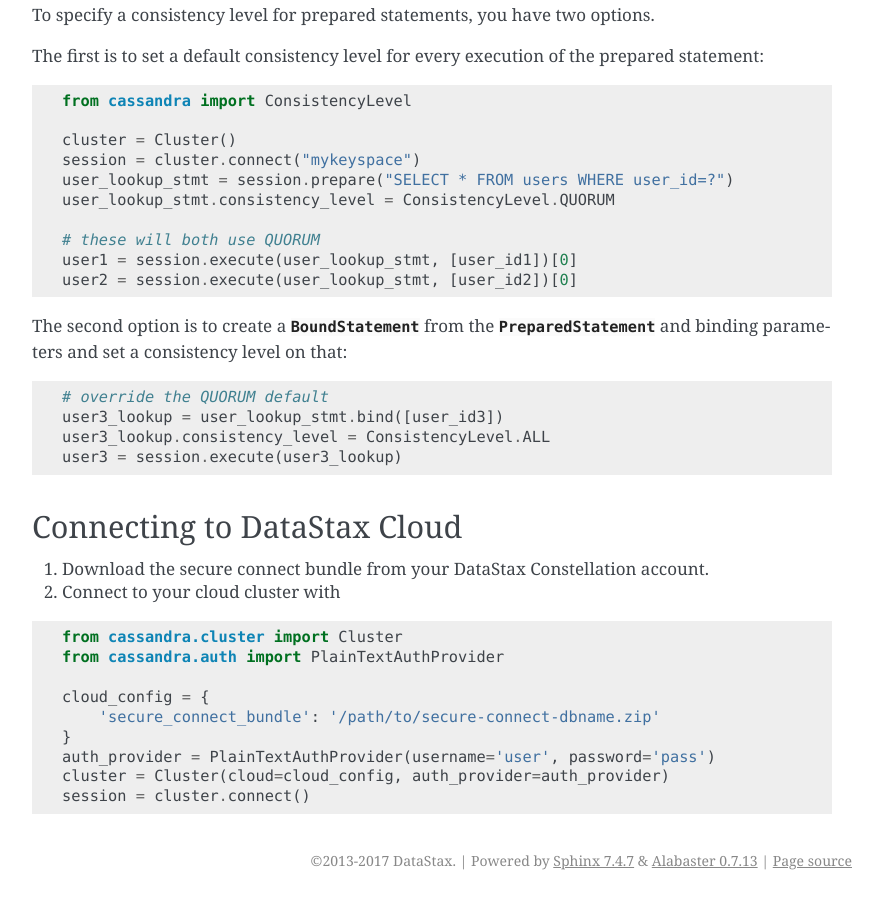
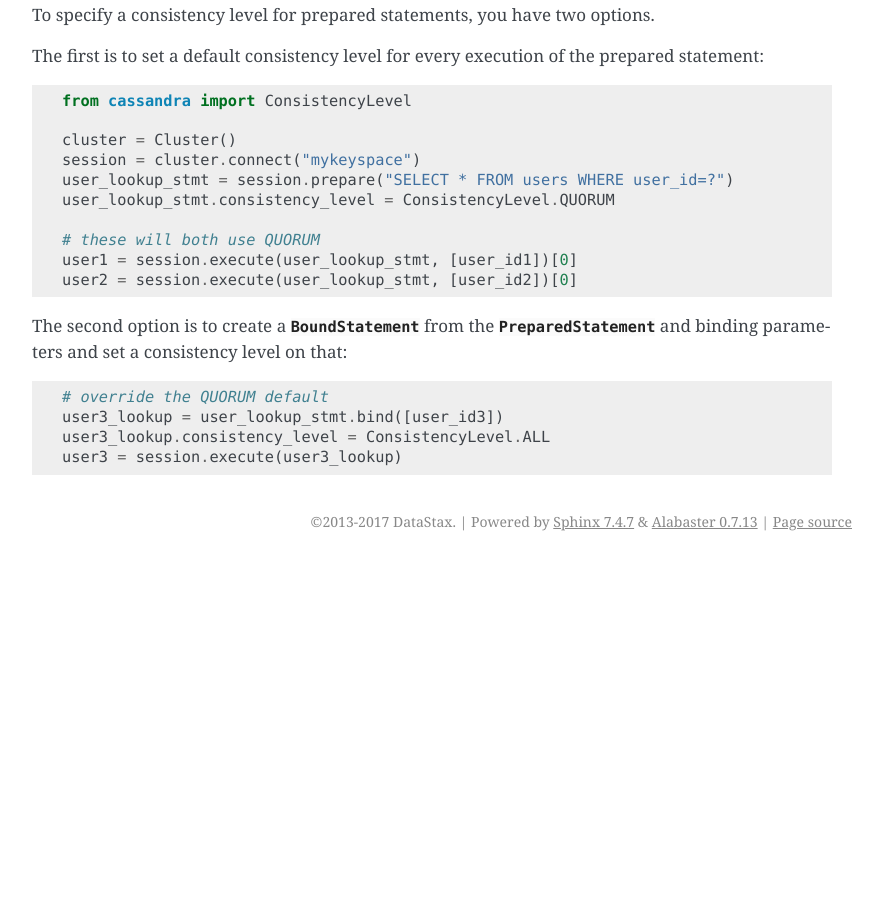
Before and after one commit to datastax/python-driver, a Sphinx documentation site: the page built from docs/getting_started.rst, in a window 1280 px wide and 900 px high, scrolled down 6750 px. Shown: the whole window, without its empty margins (258-1141 px from the left). Built offline with Sphinx 7.4.7, drawn with Linux system fonts in a browser that asks for light colours; pages that are not in the unit, such as notebooks, are missing from menus; the version number could not be read and is left out; after the commit the page ends 7311 px from its top, so only the background shows below that; some of the changed text lies outside the part shown.

Commit message:
Add a cloud page to documentation (#13)

```diff
--- a/docs/getting_started.rst
+++ b/docs/getting_started.rst
@@ -403,20 +403,3 @@
     user3_lookup = user_lookup_stmt.bind([user_id3])
     user3_lookup.consistency_level = ConsistencyLevel.ALL
     user3 = session.execute(user3_lookup)
-
-Connecting to DataStax Cloud
-----------------------------
-1. Download the secure connect bundle from your DataStax Constellation account.
-2. Connect to your cloud cluster with
-
-.. code-block:: python
-
-    from cassandra.cluster import Cluster
-    from cassandra.auth import PlainTextAuthProvider
-
-    cloud_config = {
-        'secure_connect_bundle': '/path/to/secure-connect-dbname.zip'
-    }
-    auth_provider = PlainTextAuthProvider(username='user', password='pass')
-    cluster = Cluster(cloud=cloud_config, auth_provider=auth_provider)
-    session = cluster.connect()
--- a/docs/index.rst
+++ b/docs/index.rst
@@ -50,6 +50,9 @@
 :doc:`dates_and_times`
     Some discussion on the driver's approach to working with timestamp, date, time types
 
+:doc:`cloud`
+    A guide to connecting to Datastax Apollo
+
 :doc:`faq`
     A collection of Frequently Asked Questions
 
@@ -68,6 +71,7 @@
    user_defined_types
    object_mapper
    dates_and_times
+   cloud
    faq
 
 Getting Help
```
Also changed, not shown: docs/cloud.rst (added, +29 -0 lines).
